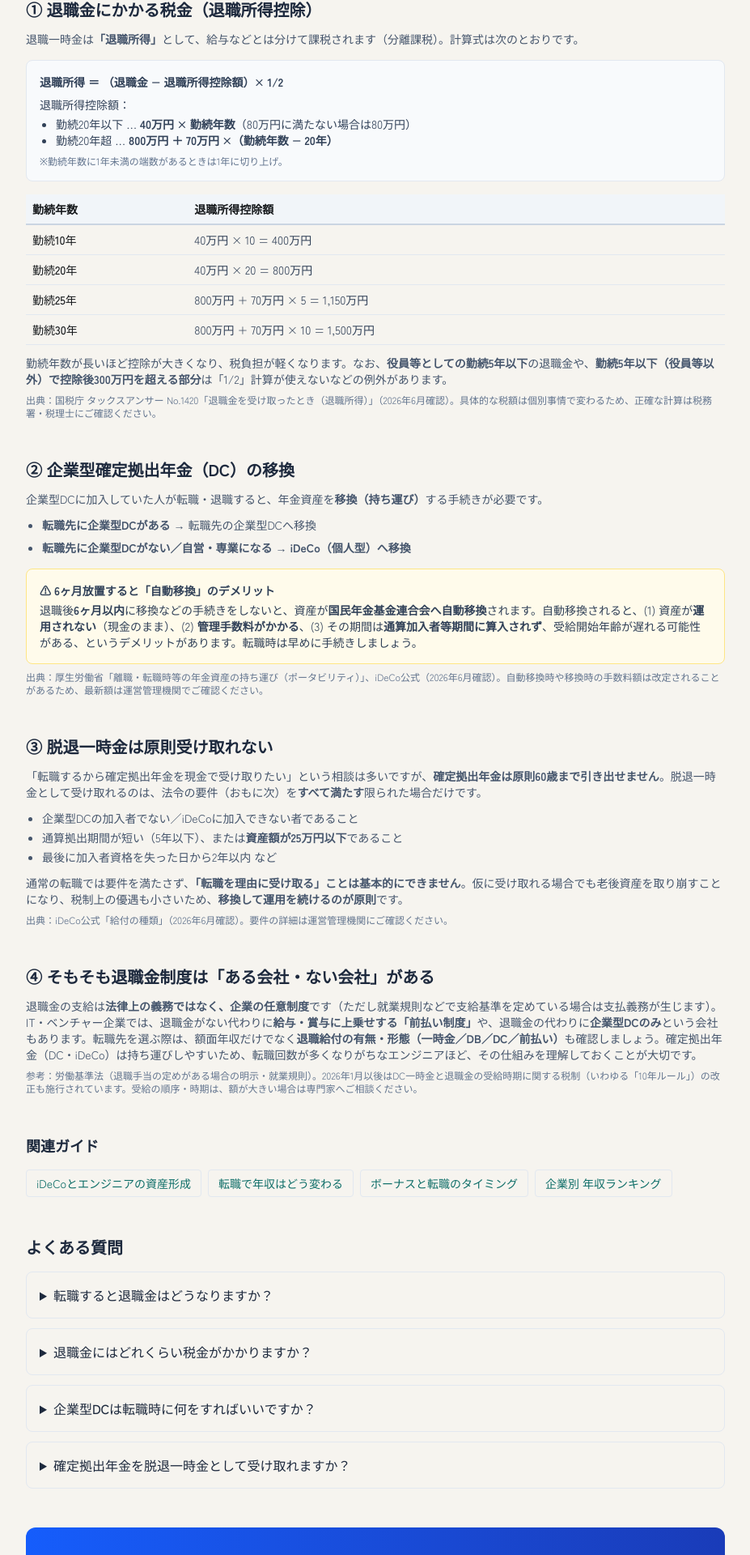
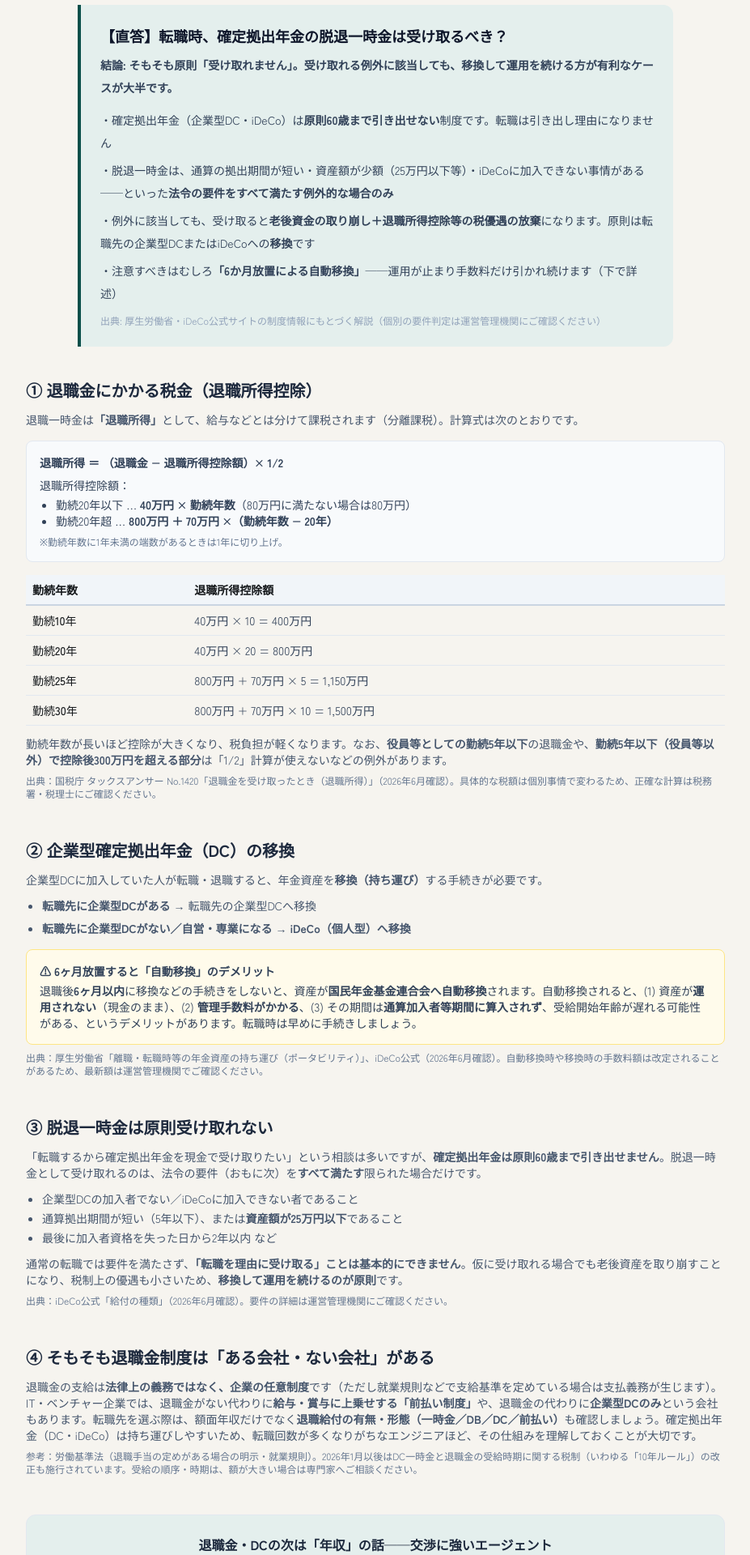
Before and after one commit to webmaster0818/middle-engineer-lab, a Next.js app: page /knowledge/retirement-allowance in a window 1280 px wide. Shown: the part 438-2358 px from the top of the page at 81% size, without its empty margins (176-1103 px from the left). Built offline with nearby package versions, Linux system fonts and the light colour scheme.

Commit message:
P6-A2+C1: 文脈型テックゴーCTA6ページ(退職金/DC/best-timing/年齢年収/salaryハブ)+脱退一時金の冒頭直答

```diff
--- a/app/knowledge/best-timing/page.tsx
+++ b/app/knowledge/best-timing/page.tsx
@@ -1,5 +1,6 @@
 import type { Metadata } from "next";
 import Link from "next/link";
+import TechgoCta from "@/components/TechgoCta";
 import Breadcrumb from "@/components/Breadcrumb";
 import ArticleJsonLd from "@/components/ArticleJsonLd";
 import DataNote from "@/components/DataNote";
@@ -269,6 +270,12 @@ export default function BestTimingPage() {
           </Link>
         </div>
 
+      <TechgoCta
+        heading="ベストな時期に動くなら、面接対策は今から"
+        note="テックゴーは回数無制限の選考対策・模擬面接が特徴（公式明記）。求人が増える時期の前に準備を始められます。"
+        buttonText="無料キャリア面談を予約する（公式）"
+      />
+
         {/* 関連記事 */}
         <section>
           <h2 className="text-lg font-bold text-slate-800 mb-4">関連記事</h2>
--- a/app/knowledge/ideco/page.tsx
+++ b/app/knowledge/ideco/page.tsx
@@ -1,5 +1,6 @@
 import type { Metadata } from "next";
 import Link from "next/link";
+import TechgoCta from "@/components/TechgoCta";
 import Breadcrumb from "@/components/Breadcrumb";
 import ArticleJsonLd from "@/components/ArticleJsonLd";
 import DataNote from "@/components/DataNote";
@@ -284,6 +285,12 @@ export default function IdecoPage() {
         </section>
 
         <section>
+      <TechgoCta
+        heading="DC・iDeCoの移換とあわせて「年収の見直し」も"
+        note="運用資産を守る次の一手は年収アップ。テックゴーは年収アップ平均138万円（2025年6〜7月内定者平均・公式公表）のIT特化エージェントです。"
+        buttonText="無料キャリア面談を予約する（公式）"
+      />
+
           <h2 className="text-lg font-bold text-slate-800 mb-4">関連記事</h2>
           <p className="text-sm mb-3"><Link href="/knowledge/retirement-allowance/" className="text-petrol-deep font-medium hover:underline">▶ 転職すると退職金・企業型DCはどうなる？（移換・脱退一時金の手続き）</Link></p>
           <div className="grid grid-cols-1 sm:grid-cols-2 gap-3">
--- a/app/knowledge/retirement-allowance/page.tsx
+++ b/app/knowledge/retirement-allowance/page.tsx
@@ -1,5 +1,6 @@
 import type { Metadata } from "next";
 import Link from "next/link";
+import TechgoCta from "@/components/TechgoCta";
 import Breadcrumb from "@/components/Breadcrumb";
 import ArticleJsonLd from "@/components/ArticleJsonLd";
 import DataNote from "@/components/DataNote";
@@ -54,6 +55,23 @@ export default function RetirementAllowancePage() {
           転職を考えるとき、見落とされがちなのが<strong>退職金と確定拠出年金（DC）のお金</strong>です。「退職金にかかる税金」「企業型DCの移し方」「脱退一時金は受け取れるのか」を、<strong>国税庁・厚生労働省・iDeCo公式</strong>の情報にもとづいて、ミドルエンジニア向けに整理しました。手続きを誤ると手数料の無駄や税負担増につながるため、転職前に押さえておきましょう。
         </p>
         <DataNote surveyedAt="2026年6月" sources={["国税庁 No.1420 退職所得", "厚生労働省 年金資産の持ち運び（ポータビリティ）", "iDeCo公式（国民年金基金連合会）"]} />
+
+      {/* 直答: 脱退一時金 受け取るべき？(P6-C1) */}
+      <section className="max-w-3xl mx-auto px-4 pt-2 pb-4">
+        <div className="bg-petrol-soft border-l-4 border-petrol-deep rounded-r-xl p-6">
+          <h2 className="text-lg font-bold text-slate-900 mb-2">【直答】転職時、確定拠出年金の脱退一時金は受け取るべき？</h2>
+          <p className="text-sm leading-7 text-slate-700 mb-3">
+            <strong>結論: そもそも原則「受け取れません」。受け取れる例外に該当しても、移換して運用を続ける方が有利なケースが大半です。</strong>
+          </p>
+          <ul className="text-sm leading-7 text-slate-700 space-y-1.5">
+            <li>・確定拠出年金（企業型DC・iDeCo）は<strong>原則60歳まで引き出せない</strong>制度です。転職は引き出し理由になりません</li>
+            <li>・脱退一時金は、通算の拠出期間が短い・資産額が少額（25万円以下等）・iDeCoに加入できない事情がある——といった<strong>法令の要件をすべて満たす例外的な場合のみ</strong></li>
+            <li>・例外に該当しても、受け取ると<strong>老後資金の取り崩し＋退職所得控除等の税優遇の放棄</strong>になります。原則は転職先の企業型DCまたはiDeCoへの<strong>移換</strong>です</li>
+            <li>・注意すべきはむしろ<strong>「6か月放置による自動移換」</strong>——運用が止まり手数料だけ引かれ続けます（下で詳述）</li>
+          </ul>
+          <p className="text-xs text-slate-400 mt-3">出典: 厚生労働省・iDeCo公式サイトの制度情報にもとづく解説（個別の要件判定は運営管理機関にご確認ください）</p>
+        </div>
+      </section>
 
         <section className="mb-12 mt-6">
           <h2 className="text-xl font-bold text-slate-800 mb-3">① 退職金にかかる税金（退職所得控除）</h2>
@@ -134,6 +152,12 @@ export default function RetirementAllowancePage() {
         </section>
 
         <section className="mb-12">
+      <TechgoCta
+        heading="退職金・DCの次は「年収」の話——交渉に強いエージェント"
+        note="テックゴーは年収交渉成功率100%（2025年9月時点・公式公表）・年収アップ平均138万円（2025年6〜7月内定者平均・公式公表）。退職金の目減り分は次の年収で取り返せます。"
+        buttonText="無料キャリア面談で年収交渉の相談をする（公式）"
+      />
+
           <h2 className="text-lg font-bold text-slate-800 mb-4">関連ガイド</h2>
           <div className="flex flex-wrap gap-2 text-sm">
             <Link href="/knowledge/ideco/" className="px-3 py-1.5 rounded border border-slate-200 text-petrol hover:bg-slate-50">iDeCoとエンジニアの資産形成</Link>
--- a/app/purpose/taishokukin/page.tsx
+++ b/app/purpose/taishokukin/page.tsx
@@ -1,5 +1,6 @@
 import type { Metadata } from "next";
 import Link from "next/link";
+import TechgoCta from "@/components/TechgoCta";
 import Breadcrumb from "@/components/Breadcrumb";
 import ArticleJsonLd from "@/components/ArticleJsonLd";
 import DataNote from "@/components/DataNote";
@@ -232,6 +233,12 @@ export default function TaishokukinPage() {
         </section>
 
         <section>
+      <TechgoCta
+        heading="退職金が少ない会社から「年収の高い会社」へ"
+        note="テックゴーは年収交渉成功率100%（2025年9月時点・公式公表）を掲げるミドル向けIT特化エージェント。面談は完全無料です。"
+        buttonText="無料キャリア面談を予約する（公式）"
+      />
+
           <h2 className="text-lg font-bold text-slate-800 mb-4">関連記事</h2>
           <div className="grid grid-cols-1 sm:grid-cols-2 gap-3">
             {[
--- a/app/salary/age-salary/page.tsx
+++ b/app/salary/age-salary/page.tsx
@@ -1,5 +1,6 @@
 import type { Metadata } from "next";
 import Link from "next/link";
+import TechgoCta from "@/components/TechgoCta";
 import Breadcrumb from "@/components/Breadcrumb";
 import ArticleJsonLd from "@/components/ArticleJsonLd";
 import DataNote from "@/components/DataNote";
@@ -158,6 +159,12 @@ export default function AgeSalaryPage() {
         </section>
 
         <section className="mb-10">
+      <TechgoCta
+        heading="あなたの年齢の「平均」を超えるための一手"
+        note="テックゴーは年収アップ平均138万円（2025年6〜7月内定者平均・公式公表）・年収交渉成功率100%（2025年9月時点・公式公表）のIT特化エージェント。面談は完全無料です。"
+        buttonText="無料キャリア面談で市場価値を確認する（公式）"
+      />
+
           <h2 className="text-lg font-bold text-slate-800 mb-4">関連データ・ガイド</h2>
           <div className="flex flex-wrap gap-2 text-sm">
             <Link href="/age/" className="px-3 py-1.5 rounded border border-slate-200 text-petrol hover:bg-slate-50">年齢別 転職ガイド（33〜50代）</Link>
--- a/app/salary/page.tsx
+++ b/app/salary/page.tsx
@@ -1,5 +1,6 @@
 import type { Metadata } from "next";
 import Link from "next/link";
+import TechgoCta from "@/components/TechgoCta";
 import Breadcrumb from "@/components/Breadcrumb";
 import ArticleJsonLd from "@/components/ArticleJsonLd";
 import DataNote from "@/components/DataNote";
@@ -442,6 +443,12 @@ export default function SalaryTopPage() {
         </section>
 
         <section>
+      <TechgoCta
+        heading="年収データを見たら、次は自分の市場価値"
+        note="テックゴーは年収アップ平均138万円（2025年6〜7月内定者平均・公式公表）を公表するミドル向けIT特化エージェント。無料面談で相場観を確認できます。"
+        buttonText="無料キャリア面談を予約する（公式）"
+      />
+
           <h2 className="text-lg font-bold text-slate-800 mb-4">関連記事</h2>
           <div className="grid grid-cols-1 sm:grid-cols-2 gap-3">
             {[
```
